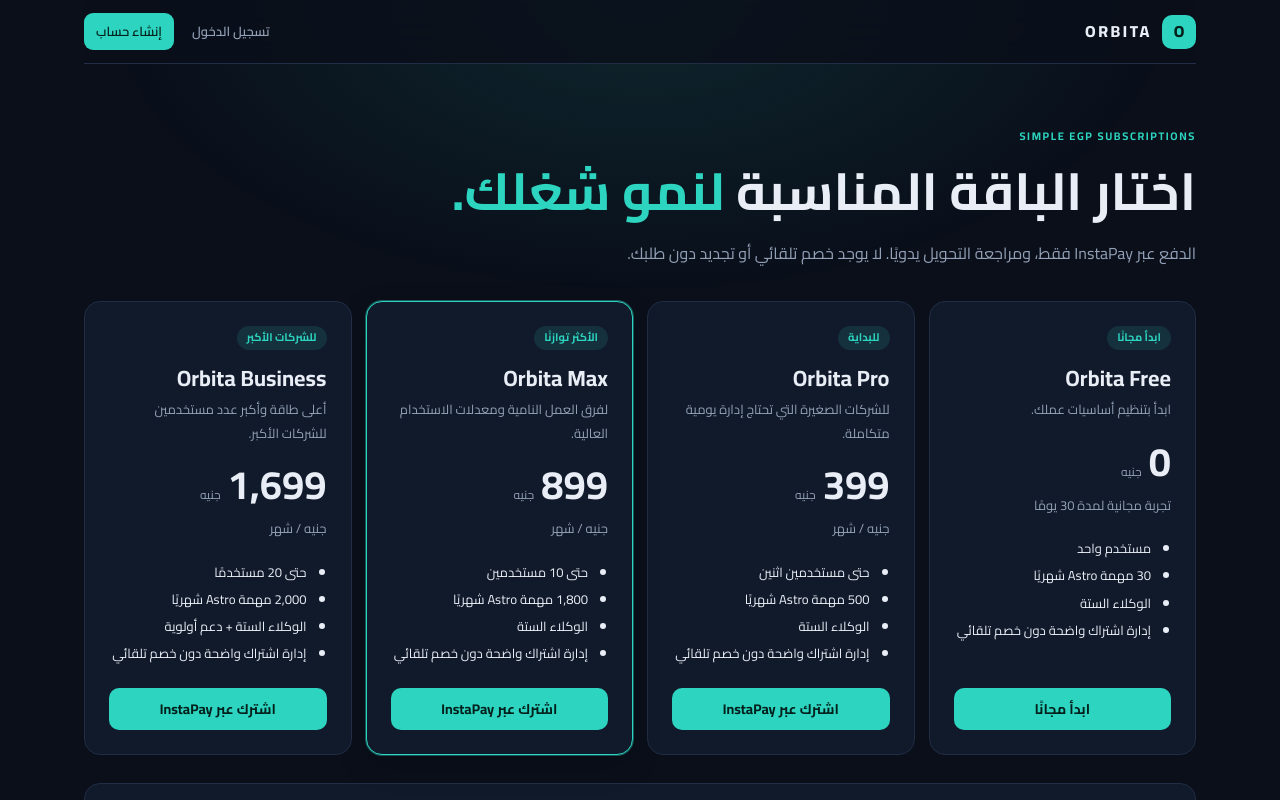
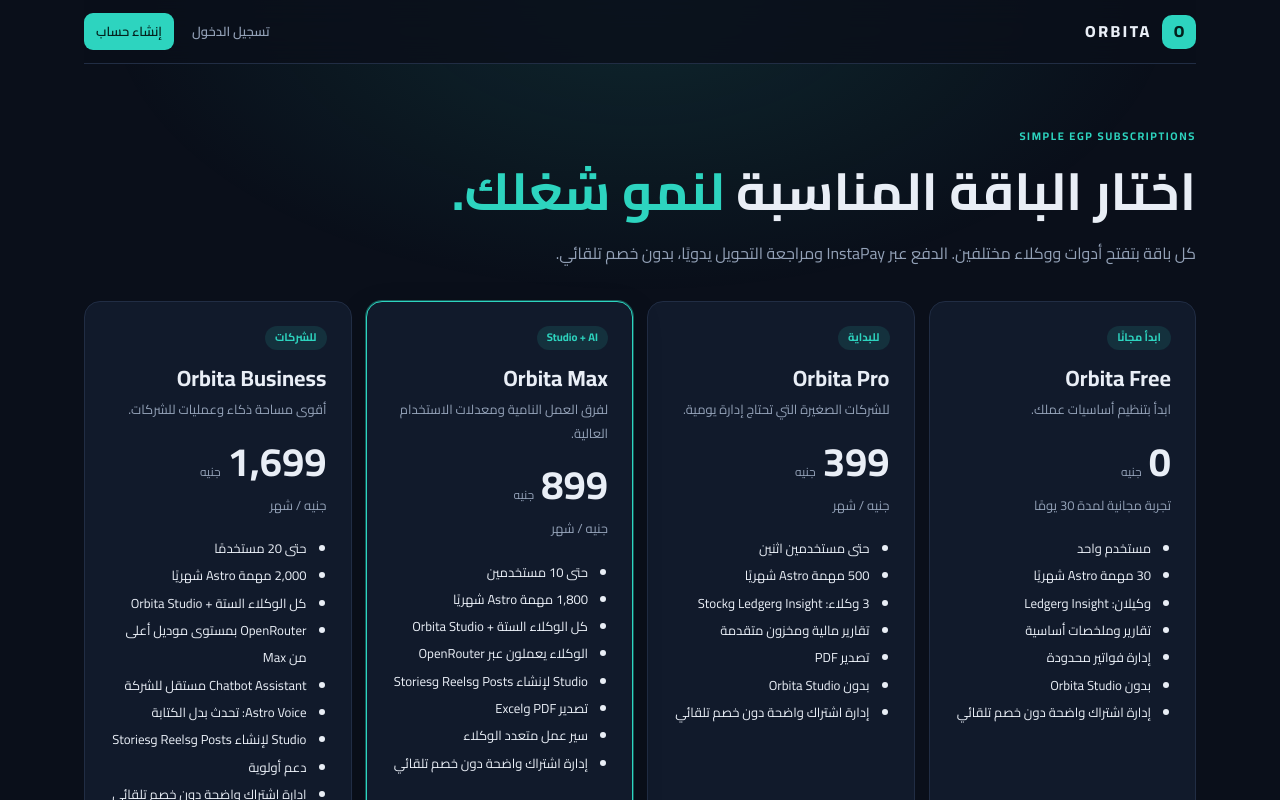
Before and after one commit to seifhaytham275-star/Orbita, a Next.js app: page /pricing in a window 1280 px wide. Shown: the top 800 px of the page. Built offline with nearby package versions, Linux system fonts and the light colour scheme.

Commit message:
Update Orbita plan feature tiers

```diff
--- a/src/app/pricing/page.tsx
+++ b/src/app/pricing/page.tsx
@@ -1,16 +1,12 @@
 import Link from "next/link";
-
 const plans = [
-  {name:"Orbita Free",price:"0",period:"تجربة مجانية لمدة 30 يومًا",users:"مستخدم واحد",tasks:"30 مهمة Astro شهريًا",agents:"الوكلاء الستة",description:"ابدأ بتنظيم أساسيات عملك."},
-  {name:"Orbita Pro",price:"399",period:"جنيه / شهر",users:"حتى مستخدمين اثنين",tasks:"500 مهمة Astro شهريًا",agents:"الوكلاء الستة",description:"للشركات الصغيرة التي تحتاج إدارة يومية متكاملة."},
-  {name:"Orbita Max",price:"899",period:"جنيه / شهر",users:"حتى 10 مستخدمين",tasks:"1,800 مهمة Astro شهريًا",agents:"الوكلاء الستة",description:"لفرق العمل النامية ومعدلات الاستخدام العالية."},
-  {name:"Orbita Business",price:"1,699",period:"جنيه / شهر",users:"حتى 20 مستخدمًا",tasks:"2,000 مهمة Astro شهريًا",agents:"الوكلاء الستة + دعم أولوية",description:"أعلى طاقة وأكبر عدد مستخدمين للشركات الأكبر."}
+{name:"Orbita Free",price:"0",period:"تجربة مجانية لمدة 30 يومًا",users:"مستخدم واحد",tasks:"30 مهمة Astro شهريًا",agents:"وكيلان: Insight وLedger",features:["تقارير وملخصات أساسية","إدارة فواتير محدودة","بدون Orbita Studio"],description:"ابدأ بتنظيم أساسيات عملك."},
+{name:"Orbita Pro",price:"399",period:"جنيه / شهر",users:"حتى مستخدمين اثنين",tasks:"500 مهمة Astro شهريًا",agents:"3 وكلاء: Insight وLedger وStock",features:["تقارير مالية ومخزون متقدمة","تصدير PDF","بدون Orbita Studio"],description:"للشركات الصغيرة التي تحتاج إدارة يومية."},
+{name:"Orbita Max",price:"899",period:"جنيه / شهر",users:"حتى 10 مستخدمين",tasks:"1,800 مهمة Astro شهريًا",agents:"كل الوكلاء الستة + Orbita Studio",features:["الوكلاء يعملون عبر OpenRouter","Studio لإنشاء Posts وReels وStories","تصدير PDF وExcel","سير عمل متعدد الوكلاء"],description:"لفرق العمل النامية ومعدلات الاستخدام العالية."},
+{name:"Orbita Business",price:"1,699",period:"جنيه / شهر",users:"حتى 20 مستخدمًا",tasks:"2,000 مهمة Astro شهريًا",agents:"كل الوكلاء الستة + Orbita Studio",features:["OpenRouter بمستوى موديل أعلى من Max","Chatbot Assistant مستقل للشركة","Astro Voice: تحدث بدل الكتابة","Studio لإنشاء Posts وReels وStories","دعم أولوية"],description:"أقوى مساحة ذكاء وعمليات للشركات."}
 ];
-export default function PricingPage() {
-  return <main className="shell pricing-shell" dir="rtl">
-    <header className="topbar"><Link className="brand" href="/"><span className="brand-mark">O</span><span>ORBITA</span></Link><nav className="pricing-nav"><Link href="/login">تسجيل الدخول</Link><Link href="/signup">إنشاء حساب</Link></nav></header>
-    <section className="pricing-hero"><p className="eyebrow">SIMPLE EGP SUBSCRIPTIONS</p><h1>اختار الباقة المناسبة <span>لنمو شغلك.</span></h1><p>الدفع عبر InstaPay فقط، ومراجعة التحويل يدويًا. لا يوجد خصم تلقائي أو تجديد دون طلبك.</p></section>
-    <section className="pricing-grid" aria-label="الباقات">{plans.map((p,i)=><article className={i===2?"plan-card plan-featured":"plan-card"} key={p.name}><span className="plan-tag">{i===0?"ابدأ مجانًا":i===1?"للبداية":i===2?"الأكثر توازنًا":"للشركات الأكبر"}</span><h2>{p.name}</h2><p>{p.description}</p><div className="plan-price"><strong>{p.price}</strong><span>جنيه</span></div><p className="annual-price">{p.period}</p><ul><li>{p.users}</li><li>{p.tasks}</li><li>{p.agents}</li><li>إدارة اشتراك واضحة دون خصم تلقائي</li></ul><Link className="primary plan-cta" href={i===0?"/signup":"/dashboard/billing"}>{i===0?"ابدأ مجانًا":"اشترك عبر InstaPay"}</Link></article>)}</section>
-    <section className="pricing-notes"><h2>طريقة الدفع والتفعيل</h2><ul><li>حوّل قيمة الباقة إلى رقم InstaPay الظاهر في شاشة الدفع: 01117770325.</li><li>بعد التحويل، أرسل Screenshot لإثبات التحويل إلى WhatsApp: 01100877339.</li><li>لا يتم تفعيل الاشتراك إلا بعد تأكيد استلام التحويل من إدارة Orbita.</li><li>الأسعار بالجنيه المصري وقابلة للتعديل قبل الإطلاق التجاري النهائي.</li></ul></section><footer>© {new Date().getFullYear()} Orbita · <Link href="/">الرئيسية</Link></footer>
-  </main>;
-}
+export default function PricingPage(){return <main className="shell pricing-shell" dir="rtl">
+<header className="topbar"><Link className="brand" href="/"><span className="brand-mark">O</span><span>ORBITA</span></Link><nav className="pricing-nav"><Link href="/login">تسجيل الدخول</Link><Link href="/signup">إنشاء حساب</Link></nav></header>
+<section className="pricing-hero"><p className="eyebrow">SIMPLE EGP SUBSCRIPTIONS</p><h1>اختار الباقة المناسبة <span>لنمو شغلك.</span></h1><p>كل باقة بتفتح أدوات ووكلاء مختلفين. الدفع عبر InstaPay ومراجعة التحويل يدويًا، بدون خصم تلقائي.</p></section>
+<section className="pricing-grid" aria-label="الباقات">{plans.map((p,i)=><article className={i===2?"plan-card plan-featured":"plan-card"} key={p.name}><span className="plan-tag">{i===0?"ابدأ مجانًا":i===1?"للبداية":i===2?"Studio + AI":"للشركات"}</span><h2>{p.name}</h2><p>{p.description}</p><div className="plan-price"><strong>{p.price}</strong><span>جنيه</span></div><p className="annual-price">{p.period}</p><ul><li>{p.users}</li><li>{p.tasks}</li><li>{p.agents}</li>{p.features.map(f=><li key={f}>{f}</li>)}<li>إدارة اشتراك واضحة دون خصم تلقائي</li></ul><Link className="primary plan-cta" href={i===0?"/signup":"/dashboard/billing"}>{i===0?"ابدأ مجانًا":"اشترك عبر InstaPay"}</Link></article>)}</section>
+<section className="pricing-notes"><h2>طريقة الدفع والتفعيل</h2><ul><li>حوّل قيمة الباقة إلى رقم InstaPay الظاهر في شاشة الدفع.</li><li>أرسل إثبات التحويل إلى WhatsApp الموضح في شاشة الدفع.</li><li>لا يتم تفعيل الاشتراك إلا بعد تأكيد استلام التحويل من إدارة Orbita.</li><li>الأسعار بالجنيه المصري، وقد تتغير قبل الإطلاق التجاري النهائي.</li></ul></section><footer>© {new Date().getFullYear()} Orbita · <Link href="/">الرئيسية</Link></footer></main>}
```
